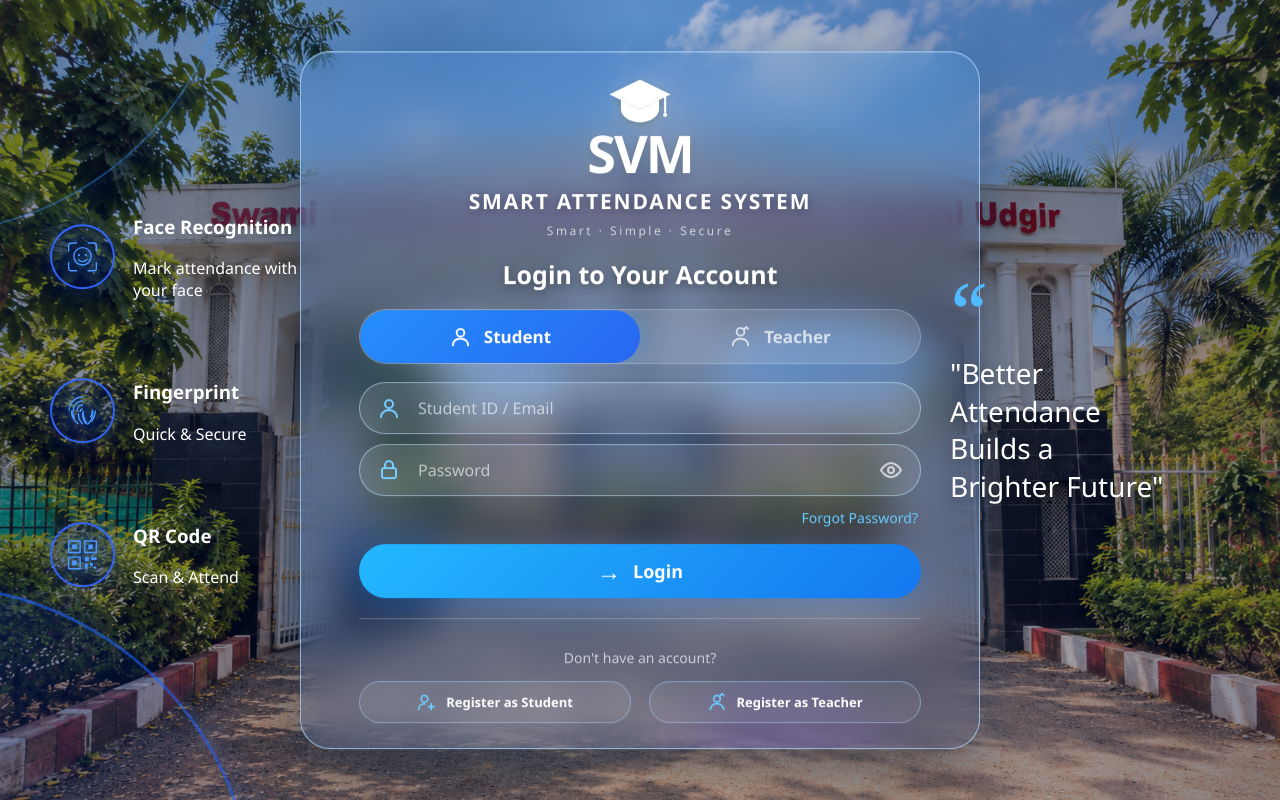
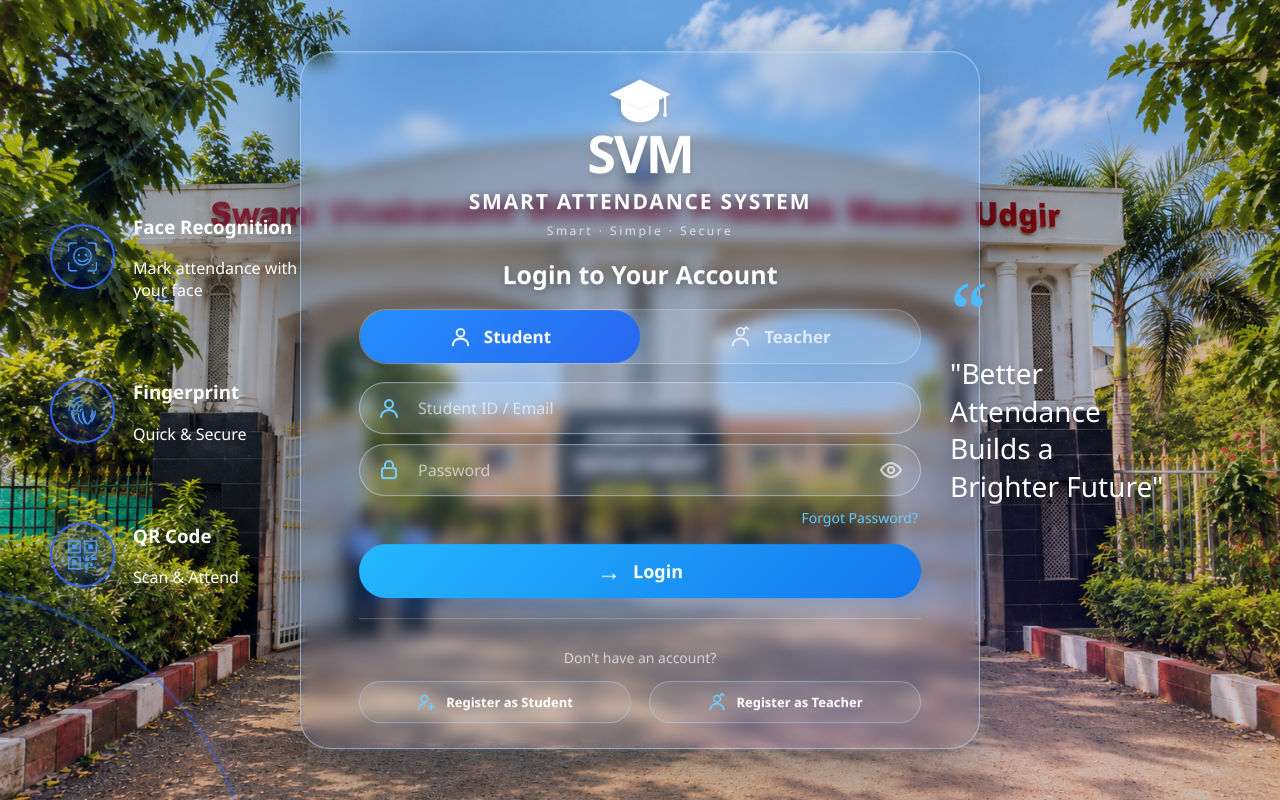
Before and after one commit to shindeanand3624-dev/smart-attendance-system, a Flask app: page /login in a window 1280 px wide. Run offline with Flask 3, Linux system fonts and the light colour scheme.

Commit message:
Update login.css

```diff
--- a/app/static/css/login.css
+++ b/app/static/css/login.css
@@ -7,26 +7,34 @@
     box-sizing: border-box;
 }
 
+html,
+body {
+    margin: 0;
+    padding: 0;
+    width: 100%;
+    min-height: 100%;
+}
+
 body.login-page {
     margin: 0;
     min-height: 100vh;
     width: 100%;
     overflow: hidden;
+
     font-family: "Segoe UI", Arial, sans-serif;
     color: #fff;
 
     background:
         linear-gradient(
             90deg,
-            rgba(2, 15, 55, 0.48),
-            rgba(4, 35, 95, 0.22),
-            rgba(3, 15, 55, 0.48)
+            rgba(2, 15, 55, 0.20),
+            rgba(4, 35, 95, 0.08),
+            rgba(3, 15, 55, 0.20)
         ),
         url("/static/college-wallpaper.png")
         center center / cover no-repeat;
 
     position: relative;
-}
 }
 
 
@@ -37,6 +45,7 @@ body.login-page {
 .login-page .login-background-overlay {
     position: fixed;
     inset: 0;
+
     z-index: 0;
 
     pointer-events: none;
@@ -44,12 +53,12 @@ body.login-page {
     background:
         radial-gradient(
             circle at 50% 8%,
-            rgba(75, 170, 255, 0.22),
+            rgba(75, 170, 255, 0.10),
             transparent 35%
         ),
         radial-gradient(
             circle at 80% 80%,
-            rgba(92, 60, 255, 0.22),
+            rgba(92, 60, 255, 0.10),
             transparent 30%
         );
 }
@@ -72,17 +81,17 @@ body.login-page {
 
     border-radius: 50%;
 
-    border: 2px solid rgba(60, 145, 255, 0.38);
+    border: 2px solid rgba(60, 145, 255, 0.25);
 
     background:
         linear-gradient(
             135deg,
-            rgba(25, 90, 220, 0.20),
+            rgba(25, 90, 220, 0.10),
             transparent 65%
         );
 
     box-shadow:
-        0 0 35px rgba(30, 105, 255, 0.12);
+        0 0 35px rgba(30, 105, 255, 0.08);
 
     pointer-events: none;
 }
@@ -105,17 +114,17 @@ body.login-page {
 
     border-radius: 50%;
 
-    border: 3px solid rgba(31, 99, 255, 0.55);
+    border: 3px solid rgba(31, 99, 255, 0.35);
 
     background:
         linear-gradient(
             135deg,
-            rgba(20, 75, 220, 0.30),
+            rgba(20, 75, 220, 0.12),
             transparent 68%
         );
 
     box-shadow:
-        0 0 40px rgba(25, 95, 255, 0.16);
+        0 0 40px rgba(25, 95, 255, 0.10);
 
     pointer-events: none;
 }
@@ -142,29 +151,36 @@ body.login-page {
 
     border-radius: 30px;
 
+    /*
+       IMPORTANT:
+       More transparent so college image remains visible
+       behind the login card.
+    */
     background:
         linear-gradient(
             135deg,
-            rgba(65, 130, 210, 0.30),
-            rgba(18, 48, 110, 0.27)
+            rgba(65, 130, 210, 0.17),
+            rgba(18, 48, 110, 0.14)
         );
 
     border:
-        1.5px solid rgba(175, 220, 255, 0.72);
+        1.5px solid rgba(175, 220, 255, 0.62);
 
-    backdrop-filter: blur(20px);
-    -webkit-backdrop-filter: blur(20px);
+    backdrop-filter: blur(7px);
+    -webkit-backdrop-filter: blur(7px);
 
     box-shadow:
-        0 30px 80px rgba(0, 0, 0, 0.42),
-        0 0 50px rgba(45, 145, 255, 0.18),
-        inset 0 1px 0 rgba(255, 255, 255, 0.20);
+        0 30px 80px rgba(0, 0, 0, 0.35),
+        0 0 50px rgba(45, 145, 255, 0.12),
+        inset 0 1px 0 rgba(255, 255, 255, 0.18);
 
     overflow: hidden;
 }
 
 
-/* Card upper glow */
+/* =========================================================
+   CARD UPPER GLOW
+   ========================================================= */
 
 .login-page .login-card::before {
     content: "";
@@ -182,7 +198,7 @@ body.login-page {
     background:
         radial-gradient(
             circle,
-            rgba(112, 200, 255, 0.25),
+            rgba(112, 200, 255, 0.12),
             transparent 68%
         );
 
@@ -190,7 +206,9 @@ body.login-page {
 }
 
 
-/* Card bottom purple glow */
+/* =========================================================
+   CARD BOTTOM PURPLE GLOW
+   ========================================================= */
 
 .login-page .login-card::after {
     content: "";
@@ -208,7 +226,7 @@ body.login-page {
     background:
         radial-gradient(
             circle,
-            rgba(130, 65, 255, 0.25),
+            rgba(130, 65, 255, 0.12),
             transparent 70%
         );
 
@@ -248,7 +266,7 @@ body.login-page {
 
     filter:
         drop-shadow(
-            0 2px 5px rgba(50, 50, 0, 0.28)
+            0 2px 5px rgba(0, 0, 0, 0.28)
         )
         drop-shadow(
             0 0 8px rgba(255, 255, 255, 0.20)
@@ -396,7 +414,7 @@ body.login-page {
     border-radius: 35px;
 
     background:
-        rgba(255, 255, 255, 0.13);
+        rgba(255, 255, 255, 0.10);
 
     border:
         1px solid rgba(255, 255, 255, 0.22);
@@ -513,7 +531,7 @@ body.login-page {
         rgba(79, 193, 255, 0.95);
 
     background:
-        rgba(57, 128, 214, 0.22);
+        rgba(57, 128, 214, 0.18);
 
     box-shadow:
         0 0 0 3px rgba(48, 167, 255, 0.10),
@@ -1025,10 +1043,10 @@ body.login-page {
         background:
             linear-gradient(
                 135deg,
-                rgba(2, 20, 75, 0.72),
-                rgba(8, 48, 120, 0.60)
+                rgba(2, 20, 75, 0.30),
+                rgba(8, 48, 120, 0.22)
             ),
-            url("/static/images/college-wallpaper.jpg")
+            url("/static/college-wallpaper.png")
             center / cover no-repeat;
     }
 
```
